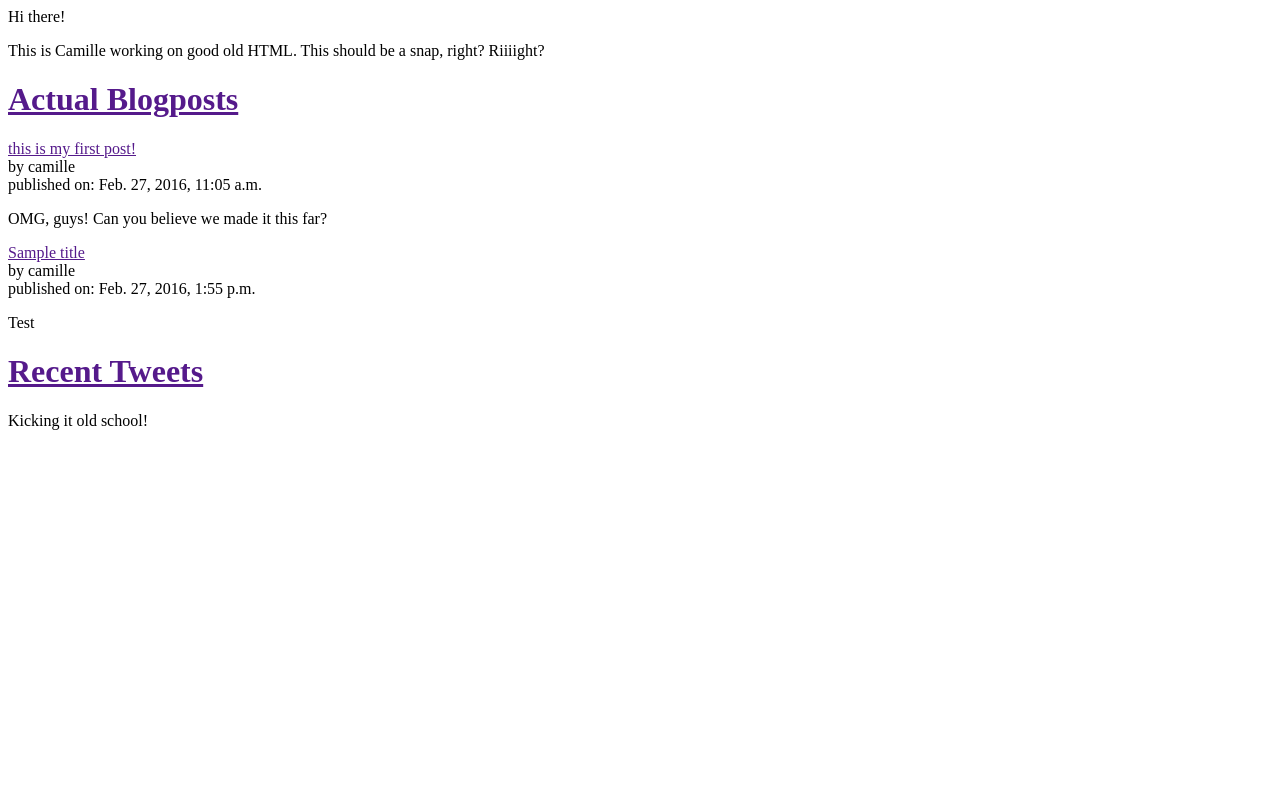
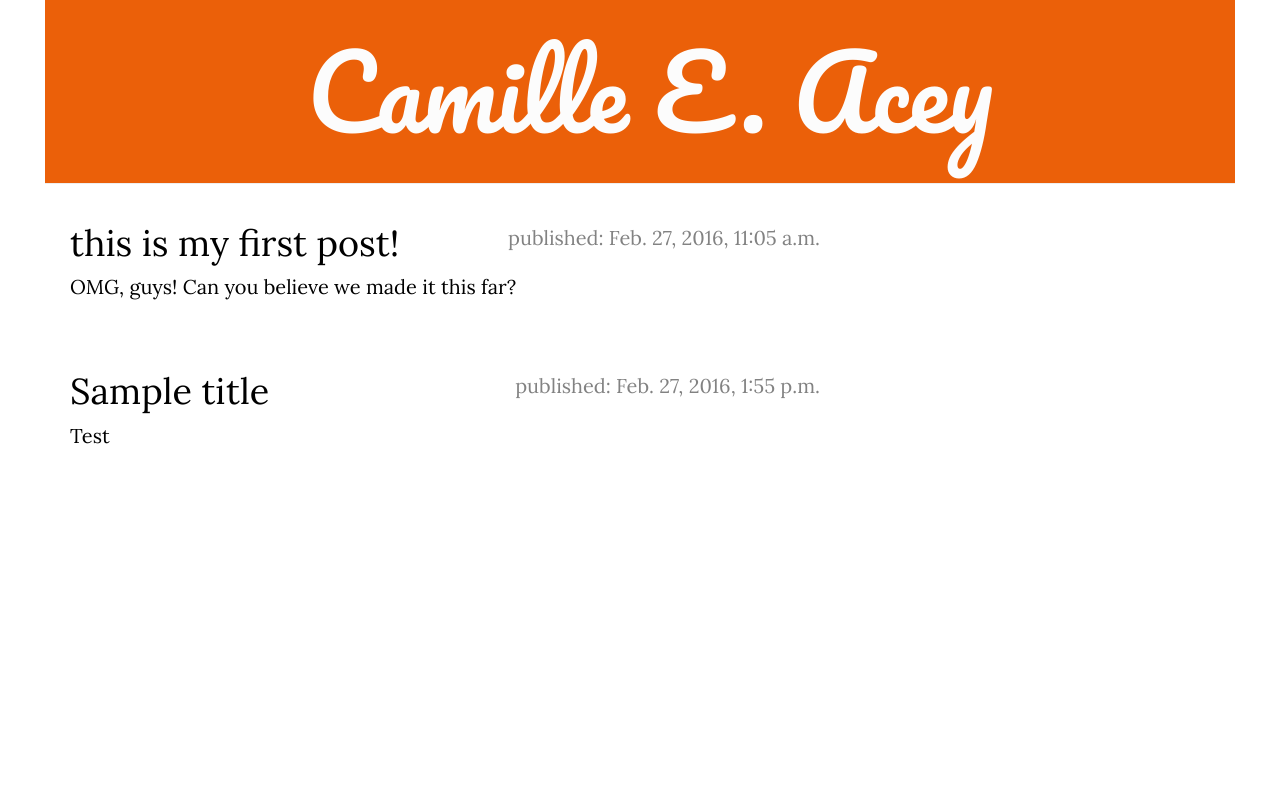
Before and after one commit to camilleacey/my-first-blog, a Django app: page / in a window 1280 px wide. Run offline with Django 3.2, Linux system fonts and the light colour scheme; data comes from the database, SQL or seed files in the repository; some libraries are stand-ins or nearby versions.

Commit message:
Added view and template for detailed blog post as well as CSS for the site.

```diff
--- /dev/null
+++ b/blog/static/css/blog.css
@@ -0,0 +1,55 @@
+
+.page-header {
+      color: #FCFCFC;
+      font-family: 'Pacifico';font-size: 500%;
+      background-color: #EB6009;
+      margin-top: 0;
+      padding: 20px 20px 20px 40px;
+  }
+  .body-text {
+        color: #000000;
+        font-family: 'Lora';
+    }
+body {
+    color: #000000;
+    font-family: 'Lora'; font-size: 200%;
+    padding-left: 45px;
+    padding-right: 45px;
+}
+.post-title
+
+.content {
+    margin-left: 40px;
+}
+
+h1, h2, h3, h4 {
+    font-family: 'Lora', cursive;
+}
+
+.date {
+    float: right;
+    color: #828282;
+}
+
+.save {
+    float: right;
+}
+
+.post-form textarea, .post-form input {
+    width: 100%;
+}
+
+.top-menu, .top-menu:hover, .top-menu:visited {
+    color: #ffffff;
+    float: right;
+    font-size: 26pt;
+    margin-right: 20px;
+}
+
+.post {
+    margin-bottom: 70px;
+}
+
+.post h1 a, .post h1 a:visited {
+    color: #000000;
+}
--- /dev/null
+++ b/blog/templates/blog/base.html
@@ -0,0 +1,23 @@
+{% load staticfiles %}
+<html>
+<head>
+  <link rel="stylesheet" href="//maxcdn.bootstrapcdn.com/bootstrap/3.2.0/css/bootstrap.min.css">
+<link rel="stylesheet" href="//maxcdn.bootstrapcdn.com/bootstrap/3.2.0/css/bootstrap-theme.min.css">
+<link rel="stylesheet" href="{% static 'css/blog.css' %}">
+<link href='https://fonts.googleapis.com/css?family=Lora' rel='stylesheet' type='text/css'>
+<link href='https://fonts.googleapis.com/css?family=Pacifico' rel='stylesheet' type='text/css'>
+  <title> Camille Emefa Acey - The Blog</title></head>
+  <body>
+    <div class="page-header">
+<center>Camille E. Acey<//center>
+</div>
+
+      <div class="content container">
+          <div class="row">
+              <div class="col-md-8">
+              {% block content %}
+              {% endblock %}
+              </div>
+          </div>
+      </div>
+</html>
--- a/blog/templates/blog/post_list.html
+++ b/blog/templates/blog/post_list.html
@@ -1,35 +1,13 @@
-<html>
-<head>
-  <title> Camille's Starter Website</title></head>
-<body>
-  <div>
+{% extends 'blog/base.html' %}
 
-    <p>Hi there!</p>
-    <p> This is Camille working on good old HTML. This should be a snap, right? Riiiight?</p>
-</div>
-
-    <div>
-                <h1><a href="">Actual Blogposts</a></h1>
-                {% for post in posts %}
-                <div>
-       <p>       <a href="">{{ post.title }}</a>
-         <br>
-         by {{post.author}}
-         <br>
-          published on: {{ post.published_date }} </p>
-
-       <p>{{ post.text|linebreaks }}</p>
-   </div>
+{% block content %}
+              {% for post in posts %}
+                  <div class="post">
+                      <div class="date">
+                          <p>published: {{ post.published_date }}</p>
+                      </div>
+                      <h1><a href="{% url 'post_detail' pk=post.pk %}">{{ post.title }}</a></h1>
+                      <p>{{ post.text|linebreaks }}</p>
+                  </div>
               {% endfor %}
-            </div>
-
-    <div>
-              <h1><a href="">Recent Tweets</a></h1>
-
-            </div>
-            <div>
-
-              <p>Kicking it old school!</p>
-          </div>
-</body>
-</html>
+{% endblock %}
--- a/blog/urls.py
+++ b/blog/urls.py
@@ -3,4 +3,5 @@ from . import views
 
 urlpatterns = [
     url(r'^$', views.post_list, name='post_list'),
+    url(r'^post/(?P<pk>[0-9]+)/$', views.post_detail, name='post_detail'),
 ]
--- a/blog/views.py
+++ b/blog/views.py
@@ -1,12 +1,16 @@
 from django.shortcuts import render
+from django.shortcuts import render
+from django.utils import timezone
+from .models import Post
+from django.shortcuts import render, get_object_or_404
 
 def post_list(request):
     return render(request, 'blog/post_list.html', {})
 
-from django.shortcuts import render
-from django.utils import timezone
-from .models import Post
-
 def post_list(request):
     posts = Post.objects.filter(published_date__lte=timezone.now()).order_by('published_date')
     return render(request, 'blog/post_list.html', {'posts': posts})
+
+def post_detail(request, pk):
+    post = get_object_or_404(Post, pk=pk)
+    return render(request, 'blog/post_detail.html', {'post': post})
```
Also changed, not shown: blog/templates/blog/post_detail.html (added, +13 -0 lines).
